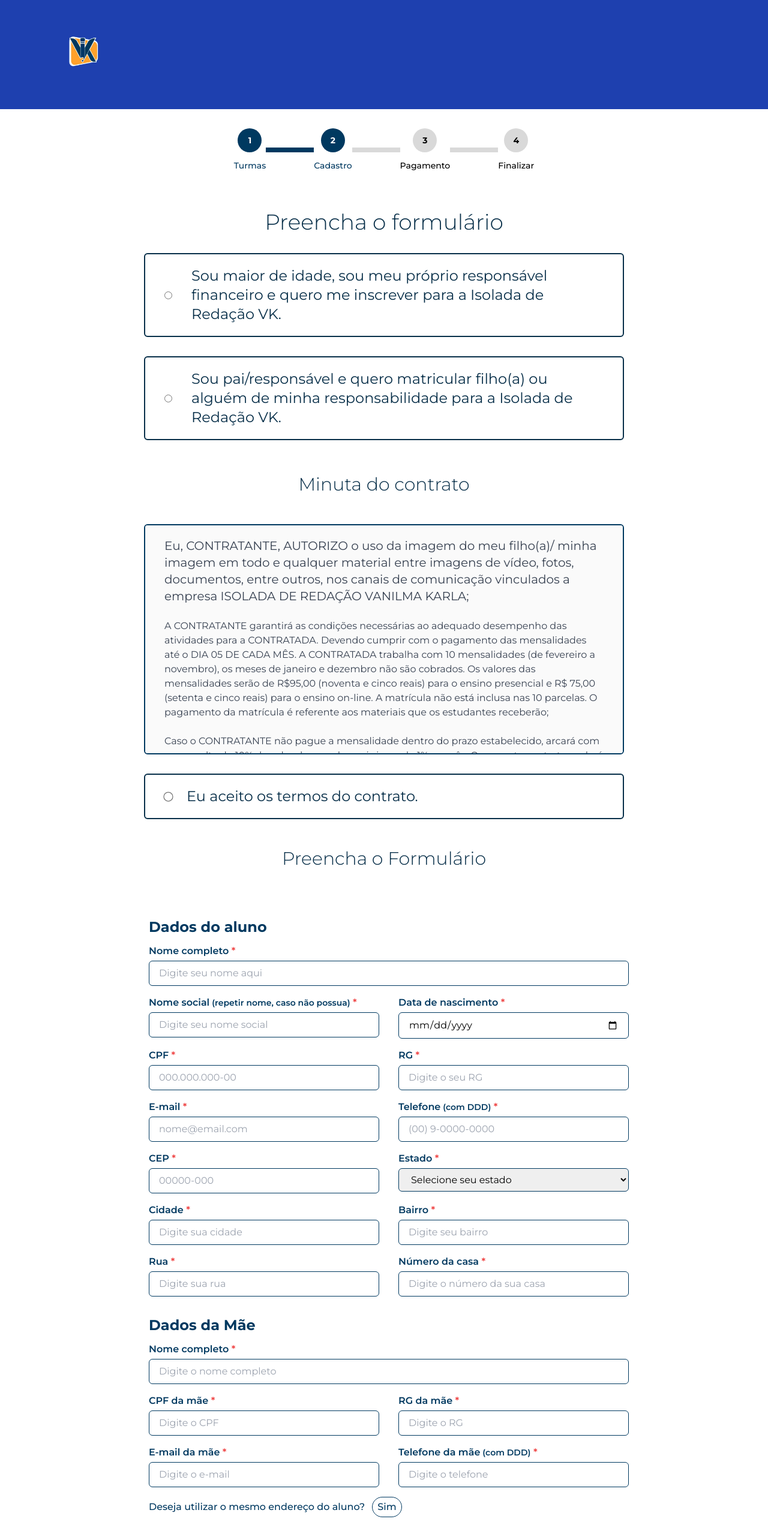
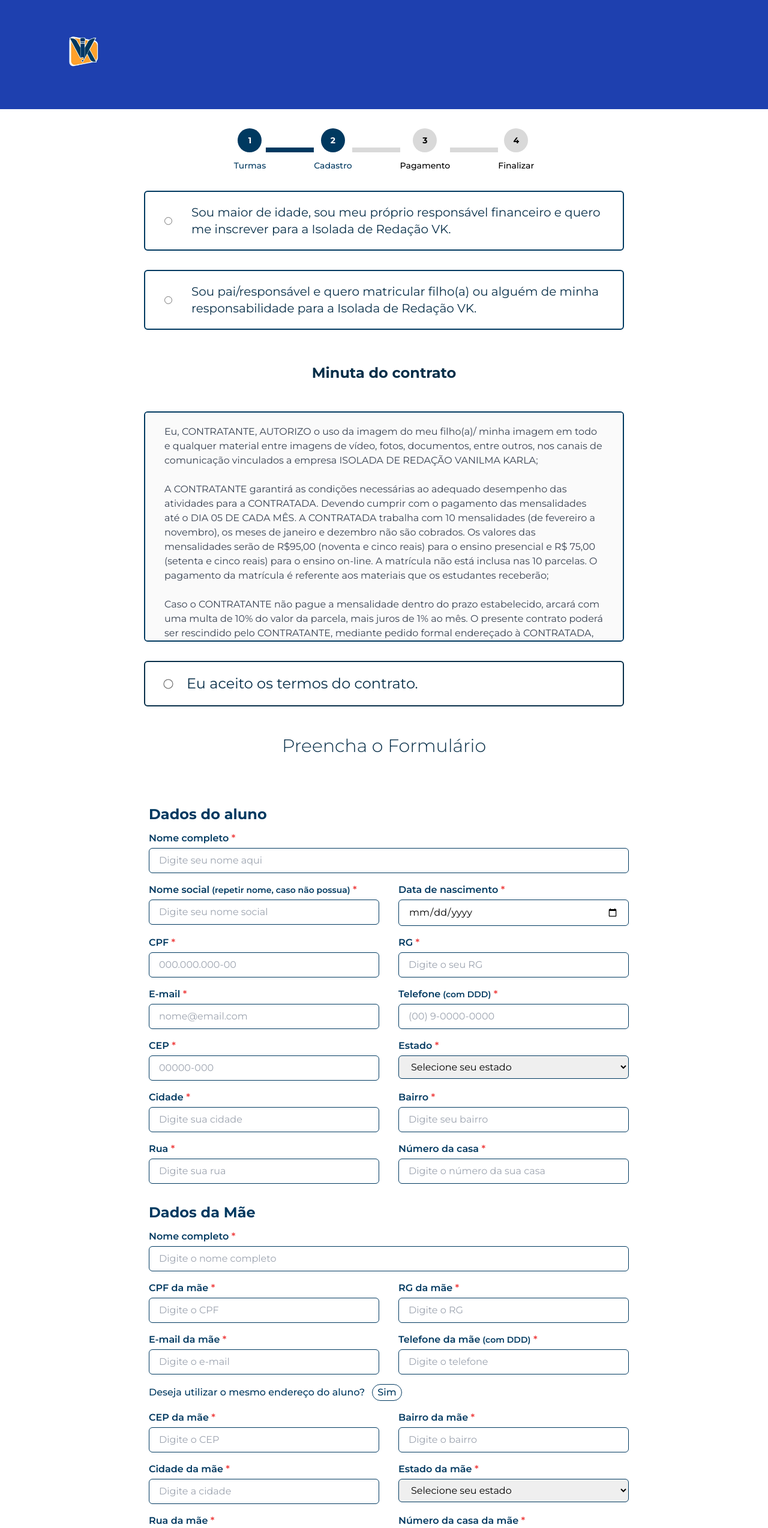
Before and after one commit to projetosseedabit/sistema-matriculas-front, a Next.js app in the folder sistema-matriculas-front/: page /forms in a window 1280 px wide. Shown: the top 2548 px of the page at 60% size. Built offline with nearby package versions, Linux system fonts and the light colour scheme.

Commit message:
style: mudanças em tamanhos de texto

```diff
--- a/sistema-matriculas-front/src/app/(user)/forms/page.tsx
+++ b/sistema-matriculas-front/src/app/(user)/forms/page.tsx
@@ -38,8 +38,8 @@ export default function Forms() {
     };
 
     const ContractBox = () => (
-        <div className="border-2 border-azul rounded-md px-4 sm:px-6 lg:px-8 py-5 bg-branco text-gray-700 mx-4 sm:mx-8 md:mx-16 lg:mx-60 h-96 overflow-y-auto">
-            <p className="text-base sm:text-lg lg:text-xl font-normal leading-relaxed">
+        <div className="border-2 border-azul rounded-md px-4 sm:px-6 lg:px-8 py-5 bg-branco text-gray-700 mx-4 sm:mx-8 md:mx-16 lg:mx-60 h-96 overflow-y-auto text-xs sm:text-sm lg:text-base font-normal leading-relaxed">
+            <p>
                 Eu, CONTRATANTE, AUTORIZO o uso da imagem do meu filho(a)/ minha
                 imagem em todo e qualquer material entre imagens de vídeo,
                 fotos, documentos, entre outros, nos canais de comunicação
@@ -128,14 +128,8 @@ export default function Forms() {
 
     return (
         <>
-            {/* Barra de progresso entre a navbar e o formulário */}
-            <ProgressBar currentStep={2} />{" "}
-            {/* Passando o estado atual para a barra de progresso */}
+            <ProgressBar currentStep={2} />
             <main className="mb-8">
-                <h1 className="text-sky-950 text-4xl text-center font-light py-8">
-                    Preencha o formulário
-                </h1>
-
                 <div className="space-y-8">
                     <CardStudentType
                         label="Sou maior de idade, sou meu próprio responsável financeiro e quero me inscrever para a Isolada de Redação VK."
@@ -154,7 +148,7 @@ export default function Forms() {
                 </div>
 
                 <div className="mt-10 space-y-8">
-                    <h2 className="text-sky-950 text-3xl text-center font-light py-4">
+                    <h2 className="text-sky-950 text-2xl text-center font-bold py-4">
                         Minuta do contrato
                     </h2>
                     <ContractBox />
--- a/sistema-matriculas-front/src/components/card-student-type/CardStudentType.tsx
+++ b/sistema-matriculas-front/src/components/card-student-type/CardStudentType.tsx
@@ -18,11 +18,11 @@ export const CardStudentType: React.FC<CardStudentTypeProps> = ({
     return (
         <label
             htmlFor={value}
-            className="border-sky-950 border-2 rounded-md px-8 py-5 mx-4 sm:mx-8 lg:mx-60 flex items-center space-x-4 sm:space-x-8"
+            className="border-azul border-2 rounded-md px-4 py-3 sm:px-8 sm:py-5 mx-4 sm:mx-8 lg:mx-60 flex items-center space-x-4 sm:space-x-8"
         >
             <input
                 type="radio"
-                className={`accent-sky-950 ${
+                className={`accent-azul ${
                     checked ? "scale-125" : "scale-100"
                 } transition-all duration-200`} // Ajuste de escala com transição suave
                 name={name}
@@ -31,9 +31,7 @@ export const CardStudentType: React.FC<CardStudentTypeProps> = ({
                 onChange={() => onChange(value)}
                 id={value}
             />
-            <p className="text-sky-950 text-xl sm:text-2xl font-normal">
-                {label}
-            </p>
+            <p className="text-sky-950 sm:text-xl font-normal">{label}</p>
         </label>
     );
 };
--- a/sistema-matriculas-front/src/components/formGuardian/page.tsx
+++ b/sistema-matriculas-front/src/components/formGuardian/page.tsx
@@ -776,7 +776,7 @@ export default function FormGuardian() {
                                         motherSameAddress
                                             ? "bg-lime-100 border-lime-600 text-lime-600 hover:bg-lime-200 hover:border-lime-700 hover:text-lime-700"
                                             : "bg-transparent border-azul text-azul hover:bg-azul/20 hover:border-azul hover:text-azul"
-                                    } px-2 py-1 rounded-full transition-colors`}
+                                    } px-2 py-[1px] rounded-full transition-colors`}
                                 >
                                     Sim
                                 </label>
@@ -904,7 +904,7 @@ export default function FormGuardian() {
                                         fatherSameAddress
                                             ? "bg-lime-100 border-lime-600 text-lime-600 hover:bg-lime-200 hover:border-lime-700 hover:text-lime-700"
                                             : "bg-transparent border-azul text-azul hover:bg-azul/20 hover:border-azul hover:text-azul"
-                                    } px-2 py-1 rounded-full transition-colors`}
+                                    } px-2 py-[1px] rounded-full transition-colors`}
                                 >
                                     Sim
                                 </label>
```
